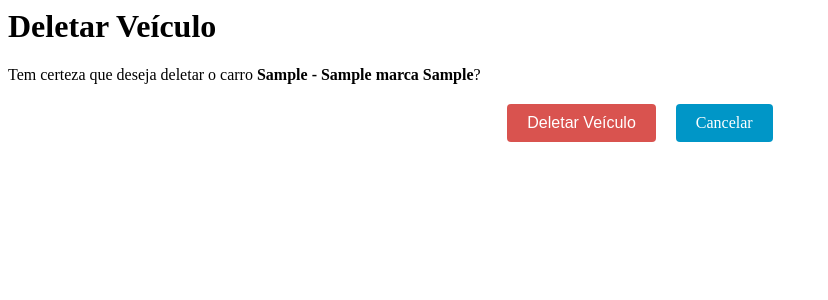
After one commit to devkauacosta/prevfogo-system, a Django app: template frota_prevfogo/templates/delete_veiculo.html in a window 1280 px wide. The commit adds this page. Shown: the top 300 px of the page, without its empty margins (0-828 px from the left). Run offline with Django 5.2, Linux system fonts and the light colour scheme; the template is opened without the code that fills it: values that come from a table or form of the project are taken from there, others are empty; tables that the repository leaves empty hold one stand-in row (values such as "Sample post").

Commit message:
Cria deleteview de cada veiculo, acessada pela página de detalhes de cada registro

```diff
--- a/app/urls.py
+++ b/app/urls.py
@@ -1,10 +1,11 @@
 from django.contrib import admin
 from django.urls import path
-from frota_prevfogo.views import VeiculosListView, VeiculoCreate, VeiculoDetail
+from frota_prevfogo.views import VeiculosListView, VeiculoCreate, VeiculoDetail, VeiculoDelete
 
 urlpatterns = [
     path('admin/', admin.site.urls),
     path('veiculos/', VeiculosListView.as_view(), name='lista_veiculos'),
     path('novo_veiculo', VeiculoCreate.as_view(), name='veiculo_novo'),
     path('veiculo/<int:pk>/', VeiculoDetail.as_view(), name='veiculo_detalhe'),
+    path('deletar_veiculo/<int:pk>/', VeiculoDelete.as_view(), name='veiculo_delete'),
 ]
--- /dev/null
+++ b/frota_prevfogo/templates/delete_veiculo.html
@@ -0,0 +1,61 @@
+{% block content %}
+  <style>
+    .buttons-container {
+      display: flex;
+      justify-content: center;
+      margin-top: 20px;
+      margin-bottom: 20px;
+    }
+
+    .btn {
+      display: inline-block;
+      background-color: #0096c7;
+      color: #fff;
+      border: none;
+      padding: 10px 20px;
+      font-size: 16px;
+      border-radius: 4px;
+      cursor: pointer;
+      transition: background-color 0.3s ease-in-out;
+      margin: 0 10px;
+    }
+
+    .btn:hover {
+      background-color: #108eb8;
+    }
+
+    .btn-danger {
+      background-color: #d9534f;
+      text-decoration: none !important;
+    }
+
+    .btn-danger:hover {
+      background-color: #d2221c;
+    }
+
+    .error-message {
+      color: #d9534f;
+      font-size: 14px;
+      margin-top: 5px;
+    }
+
+    a {
+      text-decoration: none !important;
+    }
+  </style>
+  <div class="card">
+    <div class="card-header">
+      <h1 class="card-title">Deletar Veículo</h1>
+    </div>
+    <div class="card-body">
+      <p>Tem certeza que deseja deletar o carro <strong>{{ veiculo.renavam }} - {{ veiculo.marca }} {{ veiculo.modelo }}</strong>?</p>
+      <form method="post">
+        {% csrf_token %}
+        <div class="buttons-container">
+          <button type="submit" class="btn btn-danger">Deletar Veículo</button>
+          <a href="{% url 'veiculo_detalhe' veiculo.pk %}" class="btn btn-secondary">Cancelar</a>
+        </div>
+      </form>
+    </div>
+  </div>
+{% endblock %}
--- a/frota_prevfogo/templates/detalhe_veiculo.html
+++ b/frota_prevfogo/templates/detalhe_veiculo.html
@@ -6,6 +6,7 @@
     <title>Veiculo: {{ veiculo.modelo }} - {{ veiculo.renavam }}</title>
 </head>
 <body>
+    {% block content %}
         <header>
             <a href="{% url 'lista_veiculos' %}">
                 <button type="button">Voltar</button>
@@ -26,5 +27,9 @@
             <p>{{ veiculo.km_ultima_rev }}</p>
             <p>{{ veiculo.prox_revisao }}</p>
         </main>
+        <a href="{% url 'veiculo_delete' veiculo.pk %}">
+            <button type="button">Deletar</button>
+        </a>
+    {% endblock %}
 </body>
 </html>
```
Also changed, not shown: frota_prevfogo/views.py (+8 -1 lines). Lines whose indentation alone changed are shown as unchanged.
